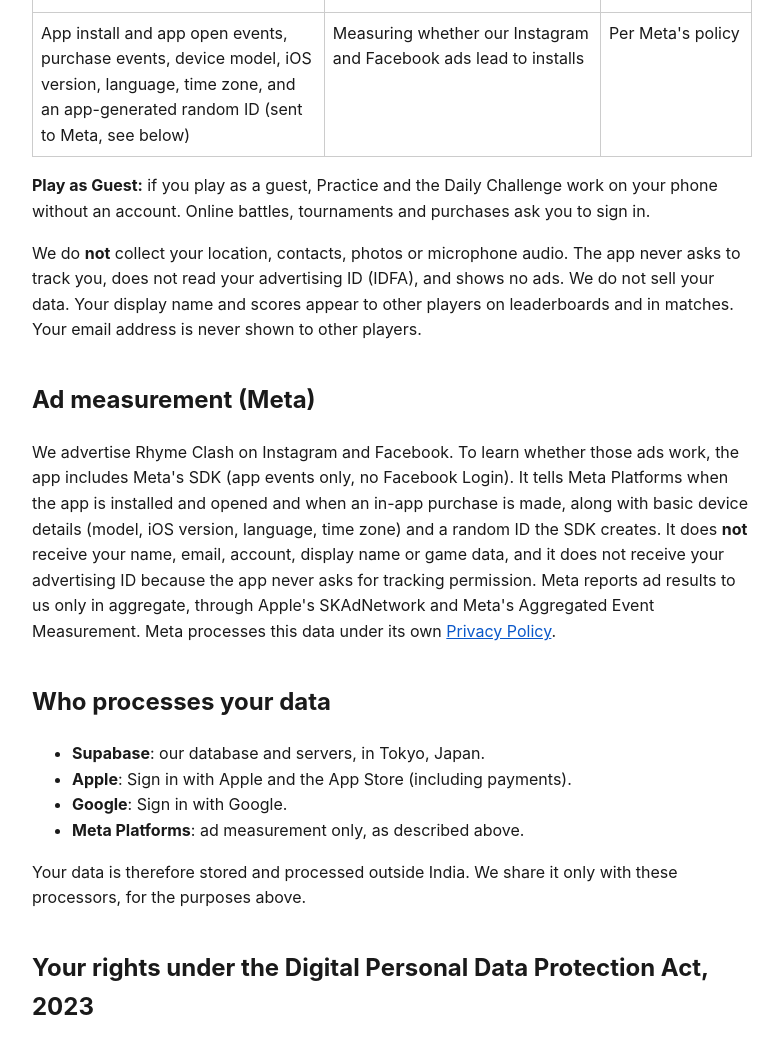
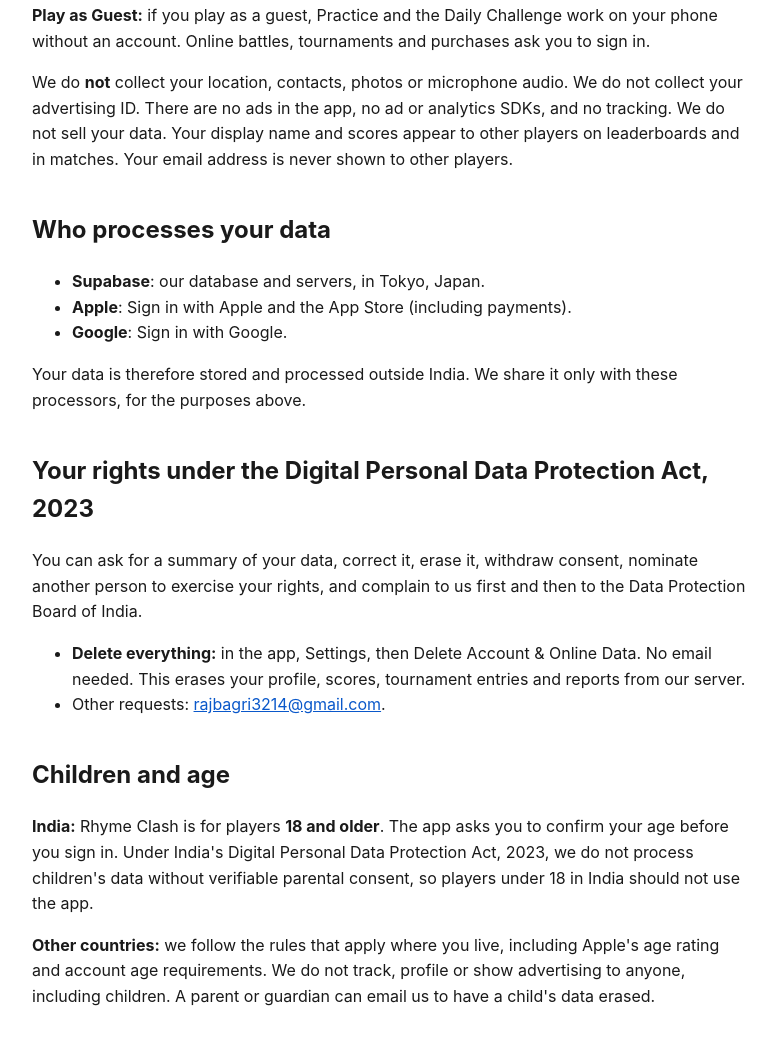
Before and after one commit to rajbagri/rhymeclash-legal, a plain HTML site: page privacy/index.html in a window 1280 px wide. Shown: the part 1233-2276 px from the top of the page, without its empty margins (248-1031 px from the left). Drawn offline with Linux system fonts and the light colour scheme.

Commit message:
Privacy policy: remove Meta ad measurement (SDK dropped); keep other updates
Co-Authored-By: Claude Opus 5.5 <noreply@anthropic.com>

```diff
--- a/privacy/index.html
+++ b/privacy/index.html
@@ -14,19 +14,16 @@
 <tr><td>Anonymous session ID (created before you sign in)</td><td>Lets the app talk to our server</td><td>Until you delete your account</td></tr>
 <tr><td>Purchases: the App Store transaction ID, product, store country and date</td><td>Giving you what you bought exactly once, restoring it, handling refunds. Apple handles payment and we never see your payment details</td><td>As long as needed for accounting and refunds</td></tr>
 <tr><td>Tournament prize claims: the email you write to us from</td><td>Contacting winners and delivering the prize</td><td>Until the prize is delivered, then as tax law requires</td></tr>
-<tr><td>App install and app open events, purchase events, device model, iOS version, language, time zone, and an app-generated random ID (sent to Meta, see below)</td><td>Measuring whether our Instagram and Facebook ads lead to installs</td><td>Per Meta's policy</td></tr></table>
+</table>
 <p><strong>Play as Guest:</strong> if you play as a guest, Practice and the Daily Challenge work on your phone without an account. Online battles, tournaments and purchases ask you to sign in.</p>
-<p>We do <strong>not</strong> collect your location, contacts, photos or microphone audio. The app never asks to track you, does not read your advertising ID (IDFA), and shows no ads. We do not sell your data. Your display name and scores appear to other players on leaderboards and in matches. Your email address is never shown to other players.</p>
+<p>We do <strong>not</strong> collect your location, contacts, photos or microphone audio. We do not collect your advertising ID. There are no ads in the app, no ad or analytics SDKs, and no tracking. We do not sell your data. Your display name and scores appear to other players on leaderboards and in matches. Your email address is never shown to other players.</p>
 
-<h2>Ad measurement (Meta)</h2>
-<p>We advertise Rhyme Clash on Instagram and Facebook. To learn whether those ads work, the app includes Meta's SDK (app events only, no Facebook Login). It tells Meta Platforms when the app is installed and opened and when an in-app purchase is made, along with basic device details (model, iOS version, language, time zone) and a random ID the SDK creates. It does <strong>not</strong> receive your name, email, account, display name or game data, and it does not receive your advertising ID because the app never asks for tracking permission. Meta reports ad results to us only in aggregate, through Apple's SKAdNetwork and Meta's Aggregated Event Measurement. Meta processes this data under its own <a href="https://www.facebook.com/privacy/policy/">Privacy Policy</a>.</p>
 
 <h2>Who processes your data</h2>
 <ul>
 <li><strong>Supabase</strong>: our database and servers, in Tokyo, Japan.</li>
 <li><strong>Apple</strong>: Sign in with Apple and the App Store (including payments).</li>
 <li><strong>Google</strong>: Sign in with Google.</li>
-<li><strong>Meta Platforms</strong>: ad measurement only, as described above.</li>
 </ul>
 <p>Your data is therefore stored and processed outside India. We share it only with these processors, for the purposes above.</p>
 
@@ -37,7 +34,7 @@
 
 <h2>Children and age</h2>
 <p><strong>India:</strong> Rhyme Clash is for players <strong>18 and older</strong>. The app asks you to confirm your age before you sign in. Under India's Digital Personal Data Protection Act, 2023, we do not process children's data without verifiable parental consent, so players under 18 in India should not use the app.</p>
-<p><strong>Other countries:</strong> we follow the rules that apply where you live, including Apple's age rating and account age requirements. We do not track, profile or show advertising to anyone in the app, including children. A parent or guardian can email us to have a child's data erased.</p>
+<p><strong>Other countries:</strong> we follow the rules that apply where you live, including Apple's age rating and account age requirements. We do not track, profile or show advertising to anyone, including children. A parent or guardian can email us to have a child's data erased.</p>
 
 <h2>Security</h2>
 <p>Data is encrypted in transit (HTTPS), stored in an access-controlled database, and scores are verified on the server. If a breach affects you, we will notify you and the Data Protection Board of India as the law requires.</p>
```
